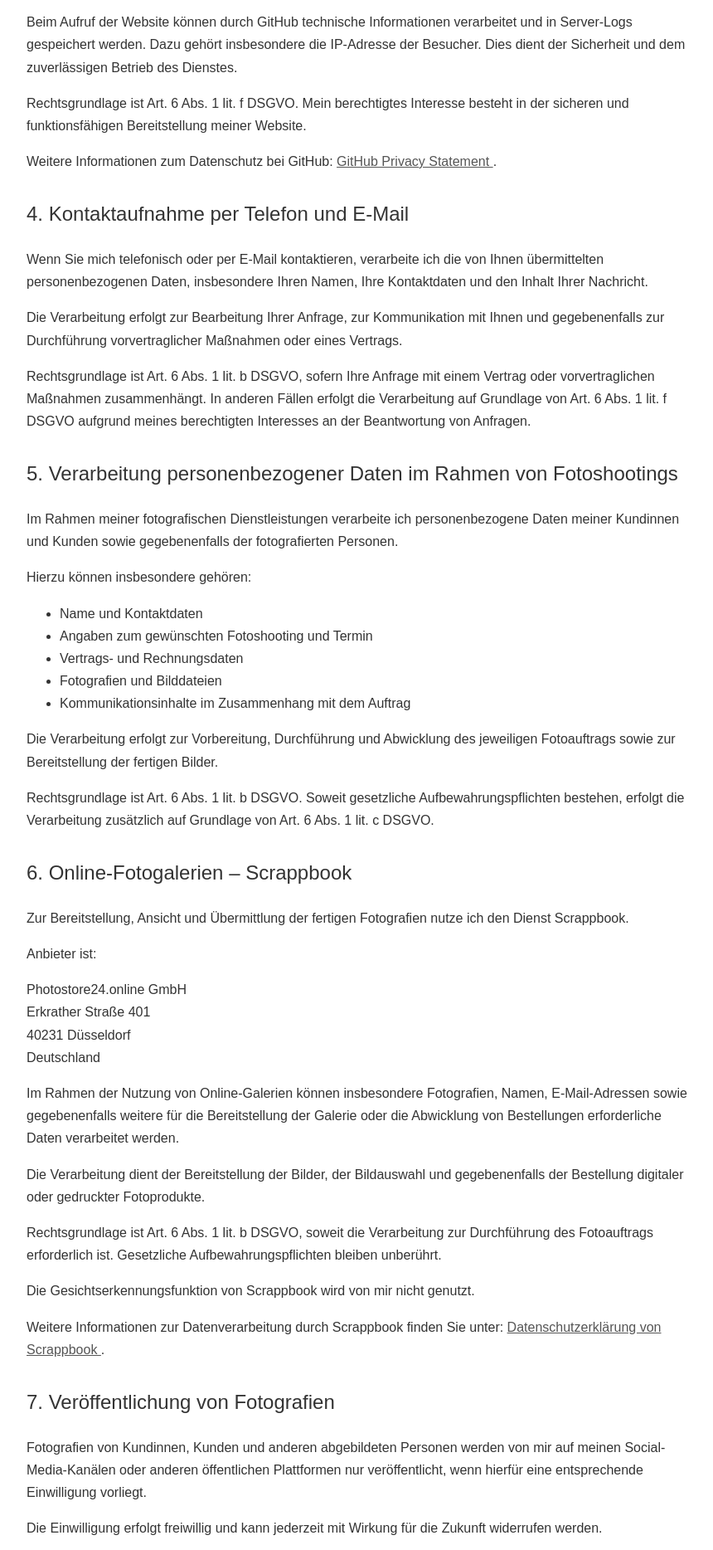
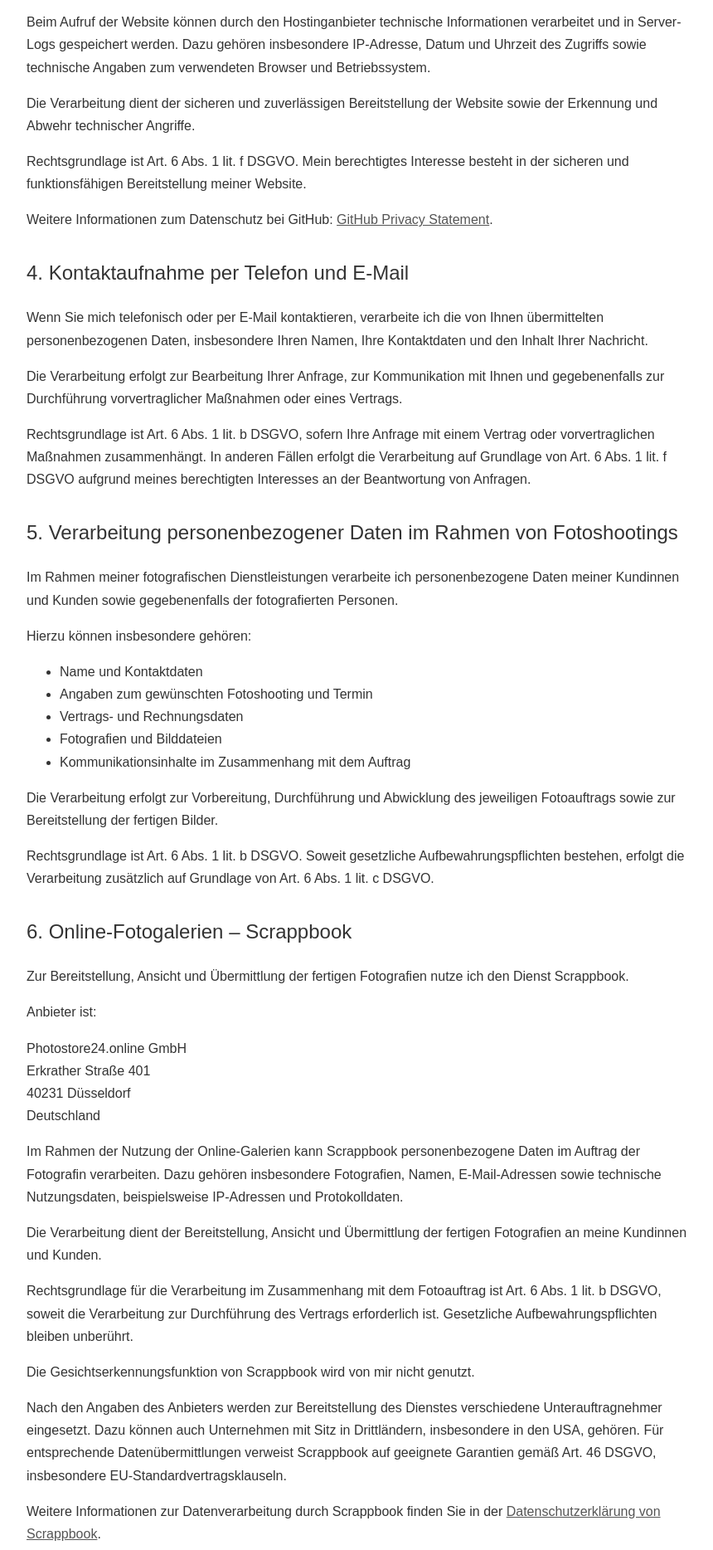
Before and after one commit to novikovayuliia/novikovayuliia.github.io, a plain HTML site: page datenschutz.html in a window 1280 px wide. Shown: the part 813-2681 px from the top of the page at 83% size, without its empty margins (208-1068 px from the left). Drawn offline with Linux system fonts and the light colour scheme.

Commit message:
Update datenschutz.html

```diff
--- a/datenschutz.html
+++ b/datenschutz.html
@@ -70,7 +70,11 @@ Diese Website wird über GitHub Pages bereitgestellt. Anbieter ist GitHub, Inc.
 </p>
 
 <p>
-Beim Aufruf der Website können durch GitHub technische Informationen verarbeitet und in Server-Logs gespeichert werden. Dazu gehört insbesondere die IP-Adresse der Besucher. Dies dient der Sicherheit und dem zuverlässigen Betrieb des Dienstes.
+Beim Aufruf der Website können durch den Hostinganbieter technische Informationen verarbeitet und in Server-Logs gespeichert werden. Dazu gehören insbesondere IP-Adresse, Datum und Uhrzeit des Zugriffs sowie technische Angaben zum verwendeten Browser und Betriebssystem.
+</p>
+
+<p>
+Die Verarbeitung dient der sicheren und zuverlässigen Bereitstellung der Website sowie der Erkennung und Abwehr technischer Angriffe.
 </p>
 
 <p>
@@ -79,9 +83,7 @@ Rechtsgrundlage ist Art. 6 Abs. 1 lit. f DSGVO. Mein berechtigtes Interesse best
 
 <p>
 Weitere Informationen zum Datenschutz bei GitHub:
-<a href="https://docs.github.com/en/site-policy/privacy-policies/github-general-privacy-statement" target="_blank" rel="noopener noreferrer">
-GitHub Privacy Statement
-</a>.
+<a href="https://docs.github.com/en/site-policy/privacy-policies/github-general-privacy-statement" target="_blank" rel="noopener noreferrer">GitHub Privacy Statement</a>.
 </p>
 
 <h2>4. Kontaktaufnahme per Telefon und E-Mail</h2>
@@ -142,15 +144,15 @@ Deutschland
 </p>
 
 <p>
-Im Rahmen der Nutzung von Online-Galerien können insbesondere Fotografien, Namen, E-Mail-Adressen sowie gegebenenfalls weitere für die Bereitstellung der Galerie oder die Abwicklung von Bestellungen erforderliche Daten verarbeitet werden.
+Im Rahmen der Nutzung der Online-Galerien kann Scrappbook personenbezogene Daten im Auftrag der Fotografin verarbeiten. Dazu gehören insbesondere Fotografien, Namen, E-Mail-Adressen sowie technische Nutzungsdaten, beispielsweise IP-Adressen und Protokolldaten.
 </p>
 
 <p>
-Die Verarbeitung dient der Bereitstellung der Bilder, der Bildauswahl und gegebenenfalls der Bestellung digitaler oder gedruckter Fotoprodukte.
+Die Verarbeitung dient der Bereitstellung, Ansicht und Übermittlung der fertigen Fotografien an meine Kundinnen und Kunden.
 </p>
 
 <p>
-Rechtsgrundlage ist Art. 6 Abs. 1 lit. b DSGVO, soweit die Verarbeitung zur Durchführung des Fotoauftrags erforderlich ist. Gesetzliche Aufbewahrungspflichten bleiben unberührt.
+Rechtsgrundlage für die Verarbeitung im Zusammenhang mit dem Fotoauftrag ist Art. 6 Abs. 1 lit. b DSGVO, soweit die Verarbeitung zur Durchführung des Vertrags erforderlich ist. Gesetzliche Aufbewahrungspflichten bleiben unberührt.
 </p>
 
 <p>
@@ -158,10 +160,12 @@ Die Gesichtserkennungsfunktion von Scrappbook wird von mir nicht genutzt.
 </p>
 
 <p>
-Weitere Informationen zur Datenverarbeitung durch Scrappbook finden Sie unter:
-<a href="https://scrappbook.de/datenschutz-2/" target="_blank" rel="noopener noreferrer">
-Datenschutzerklärung von Scrappbook
-</a>.
+Nach den Angaben des Anbieters werden zur Bereitstellung des Dienstes verschiedene Unterauftragnehmer eingesetzt. Dazu können auch Unternehmen mit Sitz in Drittländern, insbesondere in den USA, gehören. Für entsprechende Datenübermittlungen verweist Scrappbook auf geeignete Garantien gemäß Art. 46 DSGVO, insbesondere EU-Standardvertragsklauseln.
+</p>
+
+<p>
+Weitere Informationen zur Datenverarbeitung durch Scrappbook finden Sie in der
+<a href="https://scrappbook.de/datenschutz-2/" target="_blank" rel="noopener noreferrer">Datenschutzerklärung von Scrappbook</a>.
 </p>
 
 <h2>7. Veröffentlichung von Fotografien</h2>
@@ -176,6 +180,10 @@ Die Einwilligung erfolgt freiwillig und kann jederzeit mit Wirkung für die Zuku
 
 <p>
 Rechtsgrundlage ist Art. 6 Abs. 1 lit. a DSGVO.
+</p>
+
+<p>
+Ein Widerruf berührt nicht die Rechtmäßigkeit der Verarbeitung bis zum Zeitpunkt des Widerrufs.
 </p>
 
 <h2>8. Soziale Netzwerke und externe Links</h2>
@@ -202,7 +210,7 @@ Auf dieser Website befinden sich Links zu meinen Profilen und Auftritten auf fol
 </ul>
 
 <p>
-Es handelt sich um externe Links. Beim bloßen Besuch dieser Website werden durch diese Links keine Inhalte der genannten Plattformen eingebettet. Erst wenn Sie einen solchen Link anklicken, verlassen Sie diese Website und gelangen zum jeweiligen Anbieter.
+Es handelt sich um externe Links. Beim bloßen Besuch dieser Website werden keine Inhalte der genannten Plattformen eingebettet. Erst wenn Sie einen solchen Link anklicken, verlassen Sie diese Website und gelangen zum jeweiligen Anbieter.
 </p>
 
 <p>
@@ -262,9 +270,7 @@ Deutschland
 
 <p>
 Website:
-<a href="https://datenschutz.hessen.de/" target="_blank" rel="noopener noreferrer">
-https://datenschutz.hessen.de/
-</a>
+<a href="https://datenschutz.hessen.de/" target="_blank" rel="noopener noreferrer">https://datenschutz.hessen.de/</a>
 </p>
 
 <h2>12. Änderungen dieser Datenschutzerklärung</h2>
```
